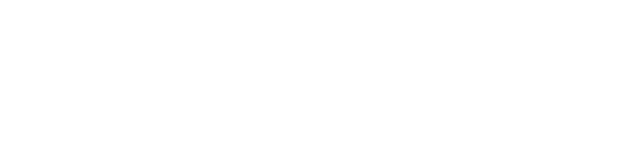
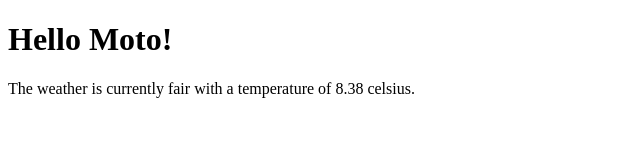
Before and after one commit to radicaladi/practice_coding, a plain HTML site: page html/index_.html in a window 1280 px wide. Shown: the whole page, without its empty margins (0-640 px from the left). Drawn offline with Linux system fonts and the light colour scheme.

Commit message:
added DOM practice to files; changing innerHTML with Js

```diff
--- a/html/index_.html
+++ b/html/index_.html
@@ -5,6 +5,12 @@
     <title>Title</title>
 </head>
 <body>
+
+<h1>Hello Moto!</h1>
+
+<p id="content">Lorem ipsum dolor sit amet consectetur adipisicing elit. Molestias ducimus assumenda earum nam atque enim.</p>
+
+
 <script src="../js/function_basics.js"></script>
 <script src="../js/fibonacci_sequence.js"></script>
 </body>
--- a/js/fibonacci_sequence.js
+++ b/js/fibonacci_sequence.js
@@ -18,3 +18,9 @@ function fibonacciSequence (terms) {
 
 fibonacciSequence(20);
 //enter an amount of terms and the function will output the sequence that number of times
+
+//DOM PRACTICE --- changing html content within tags using DOM
+
+var weatherContent = document.getElementById("content");
+
+weatherContent.innerHTML = "The weather is currently fair with a temperature of 8.38 celsius.";
```
